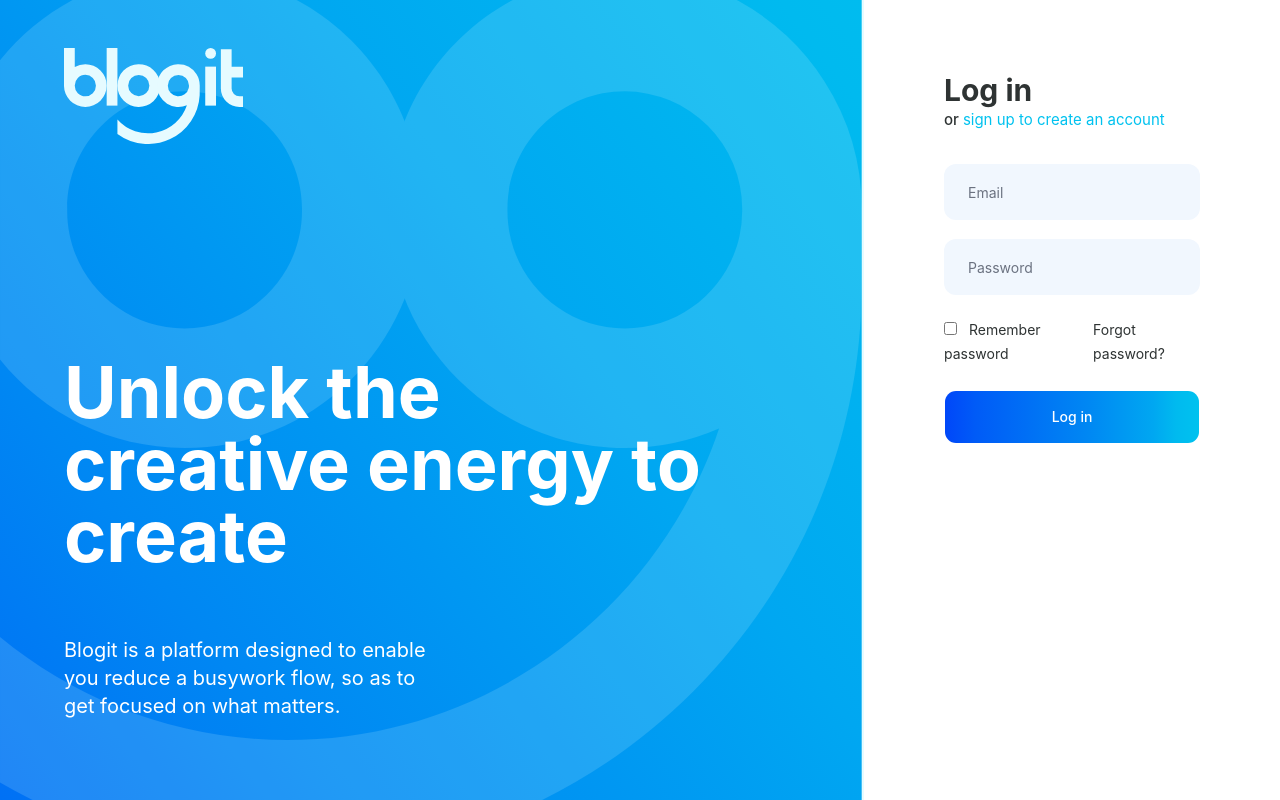
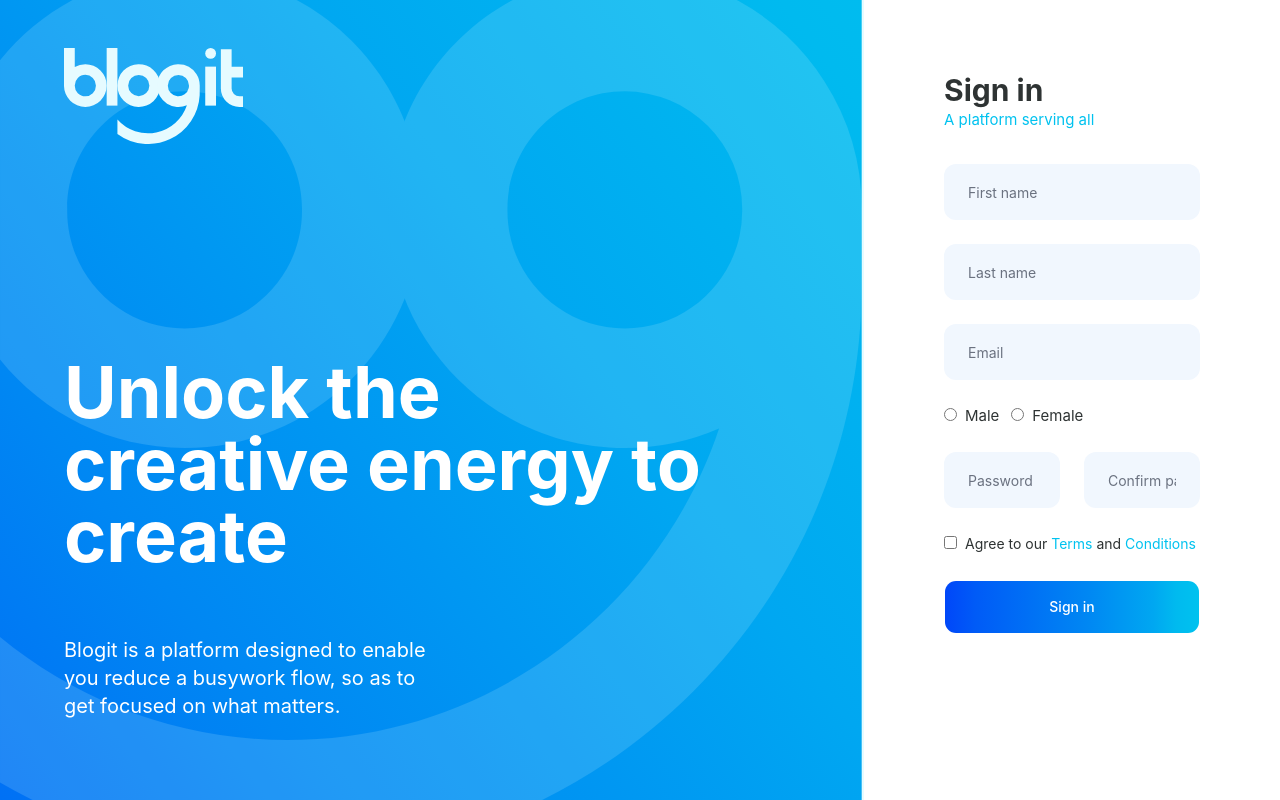
Before and after one commit to jydoskey/Blog, a Vue app: page / in a window 1280 px wide. Built offline with nearby package versions, Linux system fonts and the light colour scheme; the HTML template or start-up script is replaced by a standard one.

Commit message:
To do/comment (#23)
* updated add new task

* added new images and trending section

* post comment section spacing updated

* added popup icons

* added popup and its content

* rectified graphql login api

```diff
--- a/src/components/Authentication/signin.vue
+++ b/src/components/Authentication/signin.vue
@@ -18,80 +18,17 @@
         </div>
         <div>
           <section class="blog-form">
-            <div class="form-body" v-if="signin">
+            <div class="form-body">
               <div class="max-w-md w-full space-y-8">
                 <div>
                   <h2 class="mt-6 text-left text-3xl font-bold text-gray-900">
-                    Log in
+                    Sign in
                   </h2>
                   <div class="font-medium">
-                    or
-                    <span
-                      class="!text-[#00C2EF] cursor-pointer"
-                      @click="signUp()"
-                      >sign up to create an account</span
-                    >
-                  </div>
-                </div>
-                <form class="mt-8 space-y-6" @submit="submit($event)">
-                  <input type="hidden" name="remember" value="true" />
-                  <div class="-space-y-px">
-                    <div class="mb-5">
-                      <label for="email-address" class="sr-only"
-                        >Email address</label
-                      >
-                      <input
-                        v-model="email"
-                        id="email"
-                        name="email"
-                        type="email"
-                        autocomplete="email"
-                        required
-                        class="form-input"
-                        placeholder="Email"
-                      />
-                    </div>
-                    <div>
-                      <label for="password" class="sr-only">Password</label>
-                      <input
-                        v-model="password"
-                        id="password"
-                        name="password"
-                        type="password"
-                        required
-                        class="form-input"
-                        placeholder="Password"
-                      />
-                    </div>
-                    <div class="flex justify-between pt-6">
-                      <label class="block text-gray-500 font-bold items-center">
-                        <input class="mr-2" type="checkbox" />
-                        <span class="text-sm"> Remember password </span>
-                      </label>
-                      <label class="block text-gray-500 font-bold">
-                        <span class="text-sm"> Forgot password? </span>
-                      </label>
-                    </div>
-                  </div>
-                  <div>
-                    <button type="submit" class="form-button">Log in</button>
-                  </div>
-                </form>
-              </div>
-            </div>
-
-            <div class="form-body" v-else-if="signup">
-              <div class="max-w-md w-full space-y-8">
-                <div>
-                  <h2 class="mt-6 text-left text-3xl font-bold text-gray-900">
-                    Sign up
-                  </h2>
-                  <div class="font-medium">
-                    or
                     <span
                       class="!text-[#00C2EF] cursor-pointer"
                       @click="signIn()"
-                      >log in to your account</span
+                      >A platform serving all</span
                     >
                   </div>
                 </div>
@@ -132,6 +69,29 @@
                       class="form-input"
                       placeholder="Email"
                     />
+                  </div>
+                  <div class="my-5 flex justify-start">
+                    <div class="mr-3">
+                      <input
+                        type="radio"
+                        class="mr-2 items-center"
+                        id="male"
+                        value="male"
+                        v-model="gender"
+                      />
+                      <label for="male">Male</label>
+                    </div>
+
+                    <div class="mr-3">
+                      <input
+                        type="radio"
+                        class="mr-2 items-center"
+                        id="female"
+                        value="female"
+                        v-model="gender"
+                      />
+                      <label for="female">Female</label>
+                    </div>
                   </div>
                   <div>
                     <div class="flex flex-wrap -mx-3">
@@ -175,7 +135,7 @@
                     </label>
                   </div>
                   <div>
-                    <button type="submit" class="form-button">Sign up</button>
+                    <button type="submit" class="form-button">Sign in</button>
                   </div>
                 </form>
               </div>
@@ -192,8 +152,6 @@
   name: "signin",
   data() {
     return {
-      signin: true,
-      signup: false,
       email: "",
       firstname: "",
       lastname: "",
@@ -202,20 +160,13 @@
     };
   },
   methods: {
-    signIn() {
-      this.signin = true;
-      this.signup = false;
-    },
-    signUp() {
-      this.signin = false;
-      this.signup = true;
-    },
     submit(event) {
       event.preventDefault();
       var payload = {
         email: this.email,
-        name: this.firstname + this.lastname,
+        name: this.firstname + " " + this.lastname,
         gender: this.gender,
+        status: "active",
       };
       this.axios
         .post(
@@ -223,7 +174,7 @@
           payload
         )
         .then((response) => {
-          if (response.status === 200) {
+          if (response.status == 201) {
             (this.email = ""),
               (this.firstname = ""),
               (this.lastname = ""),
```
